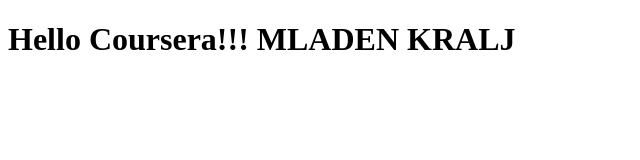
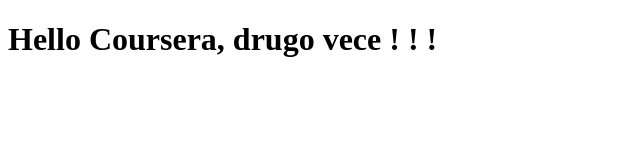
Before and after one commit to djomladen/coursera-test, a plain HTML site: page site/index.html in a window 1280 px wide. Shown: the whole page, without its empty margins (0-640 px from the left). Drawn offline with Linux system fonts and the light colour scheme.

Commit message:
drugo vece

```diff
--- a/site/index.html
+++ b/site/index.html
@@ -4,6 +4,6 @@
    <title>Hello Coursera!</title>
 </head>
 <body>
-<h1>Hello Coursera!!! MLADEN KRALJ</h1>
+<h1>Hello Coursera, drugo vece ! ! !</h1>
 </body>
 </html>
```
